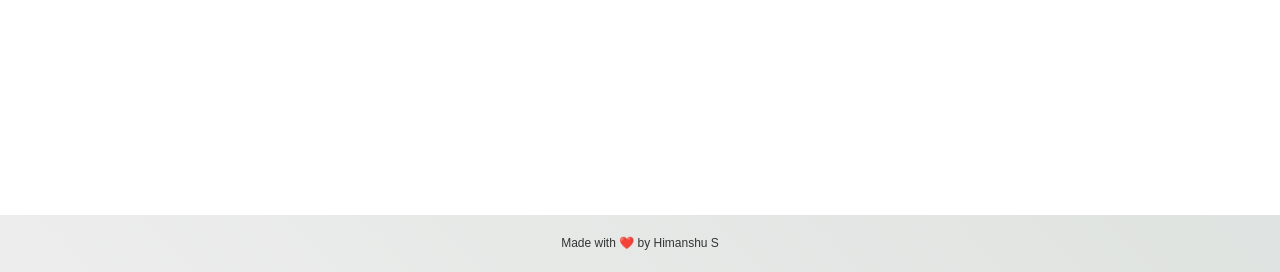
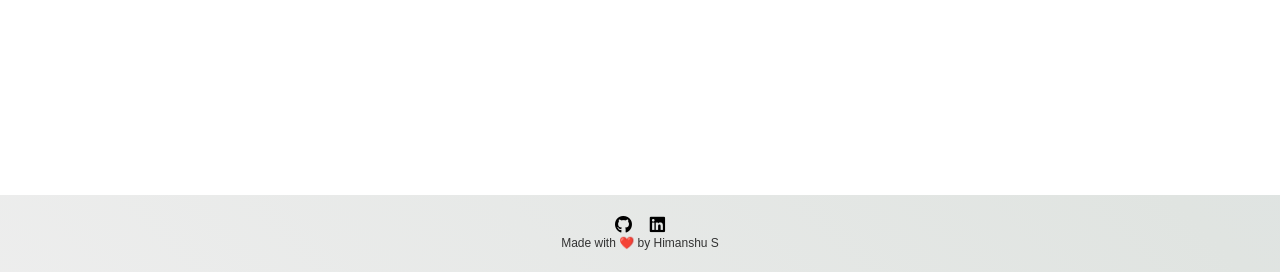
Before and after one commit to him-singhvi/movie-review-sentiment, a Flask app: page / in a window 1280 px wide. Shown: the part 528-800 px from the top of the page. Run offline with Flask 2, Linux system fonts and the light colour scheme; parts of the project's set-up code (start-up, migrations or seed data) failed here and were passed over; some libraries are stand-ins or nearby versions.

Commit message:
Update Home.html

```diff
--- a/templates/Home.html
+++ b/templates/Home.html
@@ -28,6 +28,10 @@
 
         <!-- Footer -->
         <div class='footer'>
+            <div class="contact">
+                <a target="_blank" href="https://github.com/him-singhvi/movie-review-sentiment"><i class="fab fa-github fa-lg contact-icon"></i></a>
+                <a target="_blank" href="https://www.linkedin.com/in/himanshu-singhvi-50155721/"><i class="fab fa-linkedin fa-lg contact-icon"></i></a>
+            </div>
             <p class='footer-description'>Made with ❤️ by Himanshu S</p>
         </div>
     </body>
```
